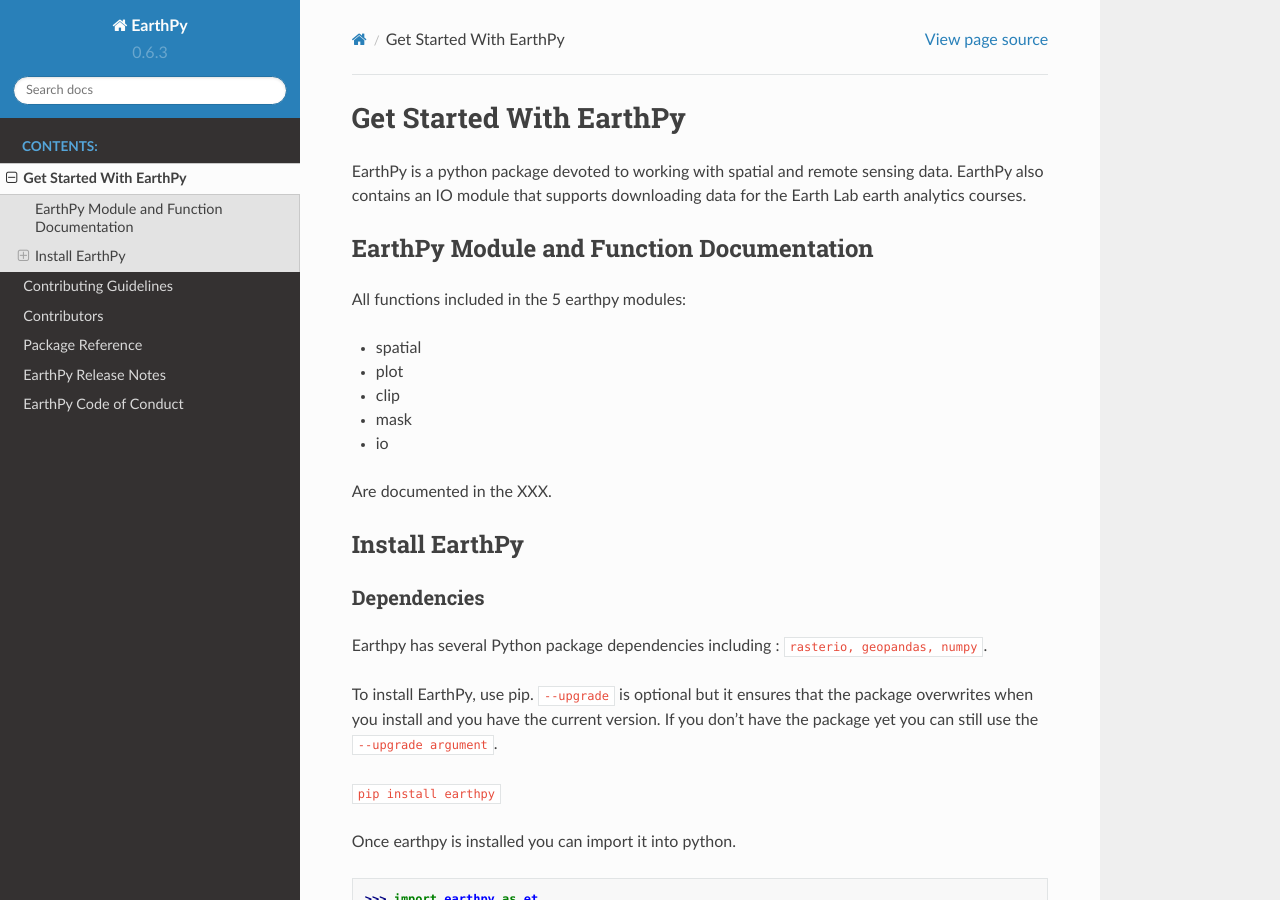
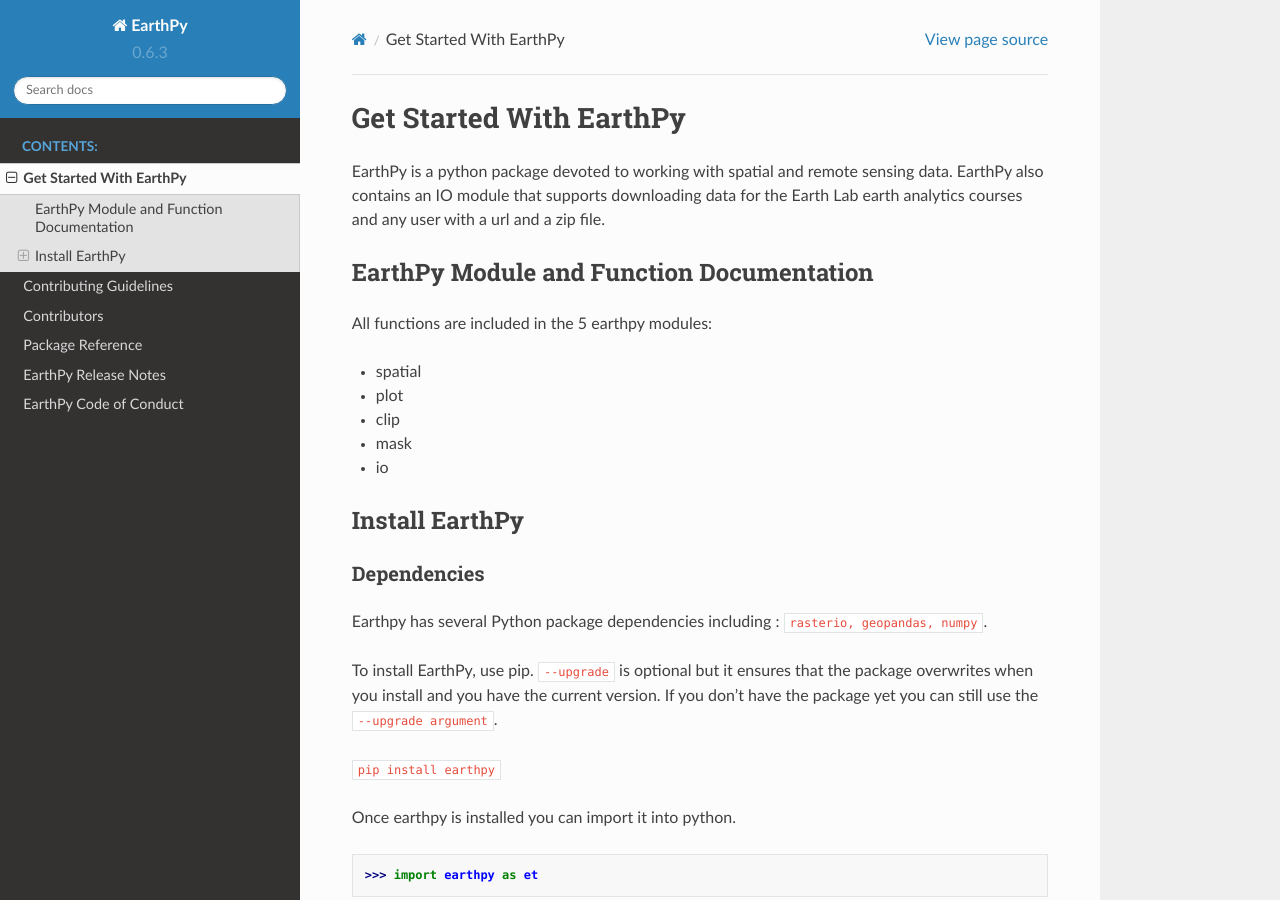
Before and after one commit to earthlab/earthpy, a Sphinx documentation site: the page built from docs/get-started.rst, in a window 1280 px wide and 900 px high. Built offline with Sphinx 7.4.7 and the Read the Docs theme 2.0.0, drawn with Linux system fonts in a browser that asks for light colours; pages that are not in the unit, such as notebooks, are missing from menus.

Commit message:
final cleanup of get-started and changelog

```diff
--- a/docs/get-started.rst
+++ b/docs/get-started.rst
@@ -3,21 +3,18 @@ Get Started With EarthPy
 
 EarthPy is a python package devoted to working with spatial and remote sensing
 data. EarthPy also contains an IO module that supports downloading data for the
-Earth Lab earth analytics courses.
+Earth Lab earth analytics courses and any user with a url and a zip file.
 
 EarthPy Module and Function Documentation
 -----------------------------------------
 
-All functions included in the 5 earthpy modules:
+All functions are included in the 5 earthpy modules:
 
 - spatial
 - plot
 - clip
 - mask
 - io
-
-Are documented in the XXX.
-
 
 
 Install EarthPy
```
Also changed, not shown: CHANGELOG.md (+1 -0 lines).
